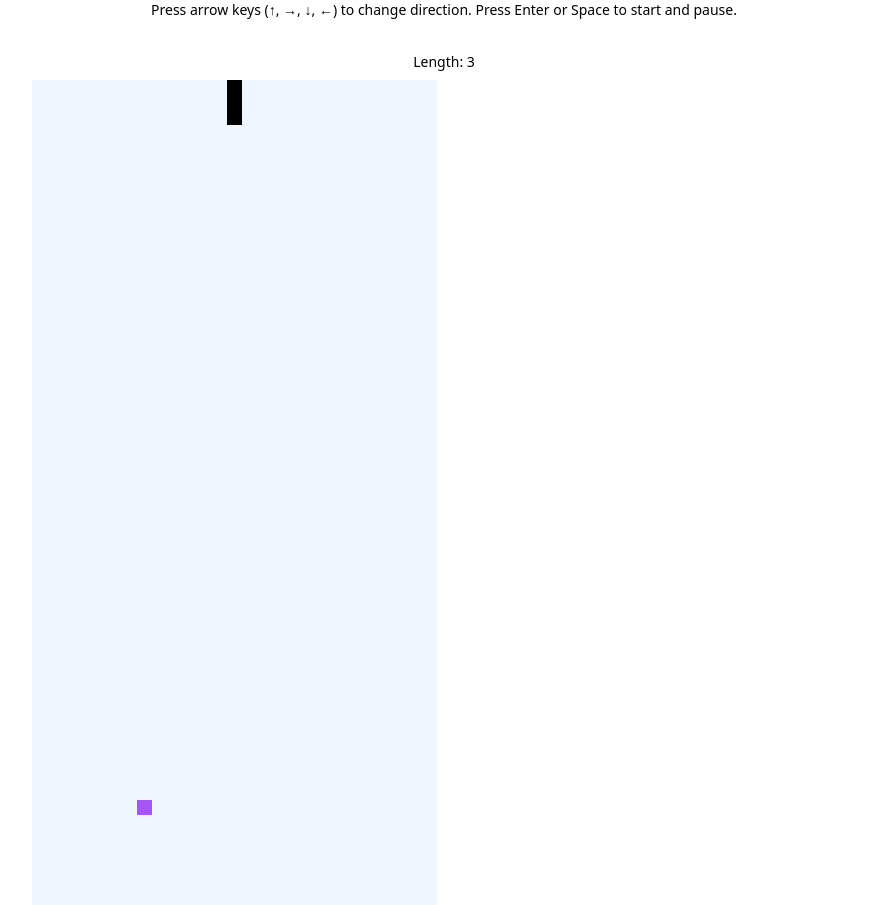
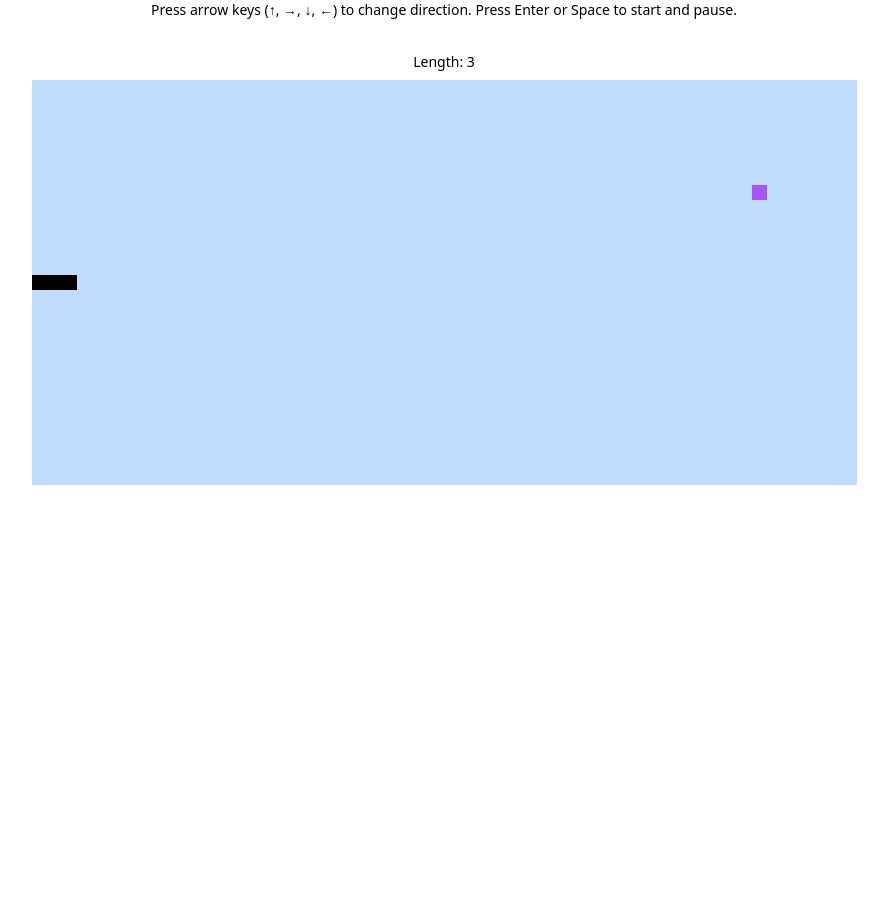
Before and after one commit to halosatrio/serpiente, a Vue app: page / in a window 1280 px wide. Shown: the whole page, without its empty margins (196-1084 px from the left). After the commit the page ends 800 px from the top, so only its background shows below. Built offline with nearby package versions, Linux system fonts and the light colour scheme; the HTML template or start-up script is replaced by a standard one.

Commit message:
finishing snake

```diff
--- a/src/App.vue
+++ b/src/App.vue
@@ -1,6 +1,6 @@
 <script setup lang="ts">
-import { computed, onMounted, onUnmounted, ref } from 'vue'
-import { COL_LENGTH, ROW_LENGTH, LEFT, RIGHT, UP, DOWN } from '@/constants'
+import { onMounted, onUnmounted, ref } from 'vue'
+import { COL_LENGTH, ROW_LENGTH, LEFT, RIGHT, UP, DOWN, IS_MOBILE } from '@/constants'
 import type { Direction, RowCol, SnakeBody } from '@/types'
 import Snake from '@/classes/snake'
 
@@ -27,8 +27,6 @@ const generateFood = (body: SnakeBody) => {
   return rowCols[randomIndex]
 }
 
-let windowWidth = ref(window.innerWidth)
-
 const snake = ref(new Snake())
 const snakeBody = ref(snake.value.body)
 const snakeLength = ref(snake.value.length)
@@ -36,10 +34,6 @@ const food = ref<RowCol>(generateFood(snake.value.body))
 const direction = ref<Direction>(snake.value.currentDirection)
 const intervalId = ref<NodeJS.Timeout | null>(null)
 const isGameOver = ref(false)
-
-// Optional computed properties
-// const snakeBody = computed(() => snake.value.body)
-// const snakeLength = computed(() => snake.value.length)
 
 const resetGameState = () => {
   snake.value = new Snake()
@@ -75,23 +69,23 @@ const stopTimer = () => {
   }
 }
 
-const changeDirection = (direction: Direction) => {
-  switch (direction) {
+const changeDirection = (dir: Direction) => {
+  switch (dir) {
     case UP:
       if (intervalId.value !== null && snake.value.currentDirection !== oppositeDirection[UP])
-        direction = UP
+        direction.value = UP
       break
     case DOWN:
       if (intervalId.value !== null && snake.value.currentDirection !== oppositeDirection[DOWN])
-        direction = DOWN
+        direction.value = DOWN
       break
     case LEFT:
       if (intervalId.value !== null && snake.value.currentDirection !== oppositeDirection[LEFT])
-        direction = LEFT
+        direction.value = LEFT
       break
     default:
       if (intervalId.value !== null && snake.value.currentDirection !== oppositeDirection[RIGHT])
-        direction = RIGHT
+        direction.value = RIGHT
       break
   }
 }
@@ -138,7 +132,7 @@ onUnmounted(() => {
 
 <template>
   <div class="flex flex-col items-center w-full">
-    <p v-if="!(windowWidth <= 640)" class="text-sm mb-6">
+    <p v-if="!IS_MOBILE" class="text-sm mb-6">
       Press arrow keys (↑, →, ↓, ←) to change direction. Press Enter or Space to start and pause.
     </p>
 
@@ -155,7 +149,7 @@ onUnmounted(() => {
           <div class="text-white text-3xl mb-1">Game Over</div>
           <div class="text-white mb-1">Final length: {{ snakeLength }}</div>
 
-          <div v-if="windowWidth <= 640" class="text-white">Click to play again!</div>
+          <div v-if="IS_MOBILE" class="text-white">Click to play again!</div>
           <div v-else class="text-white">Click or press Enter or Space to play again!</div>
         </div>
       </div>
@@ -163,7 +157,7 @@ onUnmounted(() => {
 
       <!-- if not game over -->
       <div
-        v-if="windowWidth <= 640 && !isGameOver && intervalId === null"
+        v-if="IS_MOBILE && !isGameOver && intervalId === null"
         @click="startTimer"
         class="absolute left-0 right-0 bottom-0 top-0 z-9 bg-black bg-opacity-75 flex flex-col items-center justify-center cursor-pointer"
       >
@@ -175,11 +169,11 @@ onUnmounted(() => {
 
       <div
         :style="{
-          gridTemplateColumns: `repeat(${COL_LENGTH}, ${windowWidth <= 640 ? '1fr' : '15px'})`,
+          'grid-template-columns': `repeat(${COL_LENGTH}, ${IS_MOBILE ? '1fr' : '15px'})`,
         }"
         class="grid"
       >
-        <div v-for="(rows, i) in grid" :key="i">
+        <div v-for="(rows, i) in grid" :key="i" class="contents">
           <div
             v-for="(_, j) in rows"
             :key="j"
@@ -189,7 +183,7 @@ onUnmounted(() => {
                 ? 'bg-black'
                 : JSON.stringify([i, j]) === JSON.stringify(food)
                   ? 'bg-purple-500'
-                  : 'bg-blue-50',
+                  : 'bg-blue-200',
             ]"
           ></div>
         </div>
@@ -198,7 +192,7 @@ onUnmounted(() => {
     <!-- if game over -->
   </div>
 
-  <div v-if="windowWidth <= 640" class="flex flex-col gap-[3px] p-8">
+  <div v-if="IS_MOBILE" class="flex flex-col gap-[3px] p-8">
     <button class="flex justify-center" @click="changeDirection(UP)">
       <img alt="arrow up" class="w-[50px]" />
     </button>
--- a/src/constants/index.ts
+++ b/src/constants/index.ts
@@ -2,6 +2,6 @@ export const RIGHT = 0
 export const LEFT = 1
 export const UP = 2
 export const DOWN = 3
+export const IS_MOBILE = window.innerWidth <= 640
 export const ROW_LENGTH = 27
-export const COL_LENGTH = 55
-export const COL_LENGTH_MOBILE = 27
+export const COL_LENGTH = IS_MOBILE ? ROW_LENGTH : 55
```
